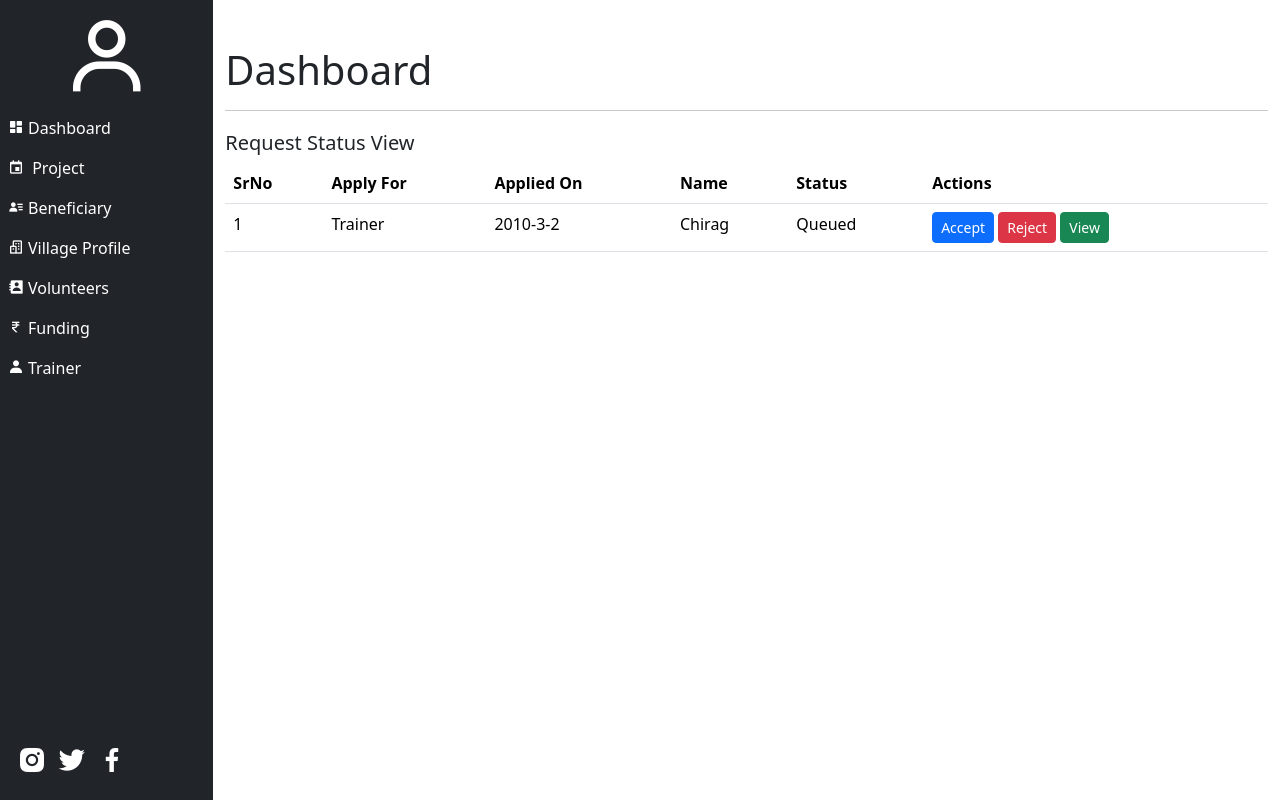
After one commit to chirag-25/Neev-webapplication, a Flask app: page /admin/dashboard_request.html in a window 1280 px wide. The commit adds this page. Run offline with Flask 2, Linux system fonts and the light colour scheme; some libraries are stand-ins or nearby versions.

Commit message:
user profile and dashboard for request added

```diff
--- a/app/app.py
+++ b/app/app.py
@@ -28,6 +28,15 @@ def login():
         return render_template("admin/projects.html")
     return render_template("admin/login.html")
     # return render_template("admin/login.html")
+
+
+@app.route("/admin/dashboard_request.html", methods=['POST', 'GET'])
+def dashboard_request():
+    return render_template("admin/dashboard_request.html")
+
+@app.route("/admin/user_profile.html", methods=['POST', 'GET'])
+def user_profile():
+    return render_template("admin/user_profile.html")
 
 
 @app.route("/admin")
--- a/app/templates/admin/dashboard.html
+++ b/app/templates/admin/dashboard.html
@@ -41,7 +41,7 @@
                 <div class="d-flex flex-column align-items-center align-items-sm-start pt-2 text-white min-vh-100 ">
                     <!-- profile -->
                     <div class="d-inline-block nav-item light-black" style="height: 100px; width: 100%;">
-                        <a href="#"
+                        <a href="{{ url_for('user_profile') }}"
                             class="nav-link text-white d-flex align-items-center justify-content-center d-block h-100   ">
                             <i class='bx bx-user d-inline-block' style="font-size: 90px;"></i>
                         </a>
@@ -49,7 +49,7 @@
                     <ul class="nav nav-pills flex-column mb-sm-auto mb-0 align-items-center align-items-sm-start d-inline-block "
                         id="menu" style="width: 100%;">
                         <li class="nav-item light-black">
-                            <a href="#" class="nav-link align-middle px-2 text-white">
+                            <a href="{{url_for('dashboard_request')}}" class="nav-link align-middle px-2 text-white">
                                 <i class="bx bxs-dashboard"></i><span class="ms-1 d-none d-sm-inline">Dashboard</span>
                             </a>
                         </li>
--- /dev/null
+++ b/app/templates/admin/dashboard_request.html
@@ -0,0 +1,160 @@
+{% extends '/admin/dashboard.html'%}
+{% block content %}
+<div>
+    <div>
+        <h1 style="margin-top: 30px;">Dashboard</h1>
+        <hr>
+        <div style=" margin-top: 20px">
+            <h5>Request Status View</h5>
+            <table class="table">
+                <thead>
+                    <tr>
+                        <th>SrNo</th>
+                        <th>Apply For</th>
+                        <th>Applied On</th>
+                        <th>Name</th>
+                        <th>Status</th>
+                        <th>Actions</th>
+                    </tr>
+                </thead>
+                <tbody>
+                    <tr>
+                        <td>1</td>
+                        <td>Trainer</td>
+                        <td>2010-3-2</td>
+                        <td>Chirag</td>
+                        <td>Queued</td>
+                        <td>
+                            <button type="button" class="btn btn-primary btn-sm" data-toggle="modal"
+                                data-target="#acceptModal" onclick="edit(this)">
+                                Accept
+                            </button>
+                            <button type="button" class="btn btn-danger btn-sm" data-toggle="modal"
+                                data-target="#rejectModal" onclick="delete_user(this)">
+                                Reject
+                            </button>
+                            <button type="button" class="btn btn-success btn-sm" data-toggle="modal"
+                                data-target="#view_details_Modal" onclick="show_profile(this)">
+                                View
+                            </button>
+                        </td>
+                    </tr>
+            </table>
+
+        </div>
+    </div>
+
+    <div class="modal fade" id="acceptModal" tabindex="-1" role="dialog" aria-labelledby="acceptModalLabel"
+        aria-hidden="true">
+        <div class="modal-dialog" role="document">
+            <div class="modal-content">
+                <div class="modal-header">
+                    <h5 class="modal-title" id="acceptModalLabel">Accept Applicant</h5>
+                    <button type="button" class="close" data-dismiss="modal" aria-label="Close">
+                        <span aria-hidden="true">&times;</span>
+                    </button>
+                </div>
+                <div class="modal-body">
+                    Are you sure you want to accept?
+                </div>
+                <div class="modal-footer">
+                    <form name="acceptForm" method="POST">
+                        <input type="hidden" name="signal" value="accept">
+                        <div>
+                            <label for="name_accept">Name</label>
+                            <input type="text" class="form-control" id="name_accept" name="name" readonly>
+                        </div>
+                        <div>
+                            <label for="position_accept">Position</label>
+                            <input type="text" class="form-control" id="position_accept" name="position" readonly>
+                        </div>
+                        <div class="d-flex flex-row my-2">
+                            <button type="button" class="btn btn-secondary" data-dismiss="modal" style="margin-right: 10px;">
+                                Cancel
+                            </button>
+                            <button type="submit" class="btn btn-primary" id="acceptButton">
+                                Accept
+                            </button>
+                        </div>
+                    </form>
+                </div>
+            </div>
+        </div>
+    </div>
+
+    <div class="modal fade" id="rejectModal" tabindex="-1" role="dialog" aria-labelledby="rejectModalLabel"
+        aria-hidden="true">
+        <div class="modal-dialog" role="document">
+            <div class="modal-content">
+                <div class="modal-header">
+                    <h5 class="modal-title" id="rejectModalLabel">Reject Applicant</h5>
+                    <button type="button" class="close" data-dismiss="modal" aria-label="Close">
+                        <span aria-hidden="true">&times;</span>
+                    </button>
+                </div>
+                <div class="modal-body">
+                    Are you sure you want to reject?
+                </div>
+                <div class="modal-footer">
+                    <form name="acceptForm" method="POST">
+                        <input type="hidden" name="signal" value="accept">
+                        <div>
+                            <label for="name_reject">Name</label>
+                            <input type="text" class="form-control" id="name_reject" name="name" readonly>
+                        </div>
+                        <div>
+                            <label for="position_reject">Position</label>
+                            <input type="text" class="form-control" id="position_reject" name="position" readonly>
+                        </div>
+                        <div class="d-flex flex-row my-2">
+                            <button type="button" class="btn btn-secondary" data-dismiss="modal" style="margin-right: 10px;">
+                                Cancel
+                            </button>
+                            <button type="submit" class="btn btn-danger" id="rejectButton">
+                                Reject
+                            </button>
+                        </div>
+                    </form>
+                </div>
+            </div>
+        </div>
+    </div>
+
+    <div class="modal fade" id="view_details_Modal" tabindex="-1" role="dialog" aria-labelledby="view_details_ModalLabel"
+        aria-hidden="true">
+        <div class="modal-dialog" role="document">
+            <div class="modal-content">
+                <div class="modal-header">
+                    <h5 class="modal-title" id="view_details_ModalLabel">Applicant Detail</h5>
+                    <button type="button" class="close" data-dismiss="modal" aria-label="Close">
+                        <span aria-hidden="true">&times;</span>
+                    </button>
+                </div>
+                <div class="modal-body">
+
+                    <div class="row">
+
+                      <div class="col-md-8">
+                        <h3 id="profile_name">Ronaldo</h3>
+                          <p id="profile_email">abc@gmail.com</p>
+                        <p id="profile_phone">1234567890</p>
+                        <p id="profile_gender">Gender: Male</p>
+                        <p id="profile_dob">DOB: 10/10/1998</p>
+                        <p id="profile_age">Age: 25</p>
+                        <h4>Projects Enrolled</h4>
+                          <div id="profile_project_table"></div>
+                      </div>
+                      <div class="col-md-4">
+                        <img src="https://via.placeholder.com/150" class="img-fluid">
+                      </div>
+                    </div>
+                  </div>
+                  <div class="modal-footer">
+                    <button type="button" class="btn btn-secondary" data-dismiss="modal">Close</button>
+                  </div>
+            </div>
+        </div>
+    </div>
+
+</div>
+{% endblock content %}
```
Also changed, not shown: app/templates/admin/user_profile.html (added, +121 -0 lines), app/templates/admin/team.html (added).
